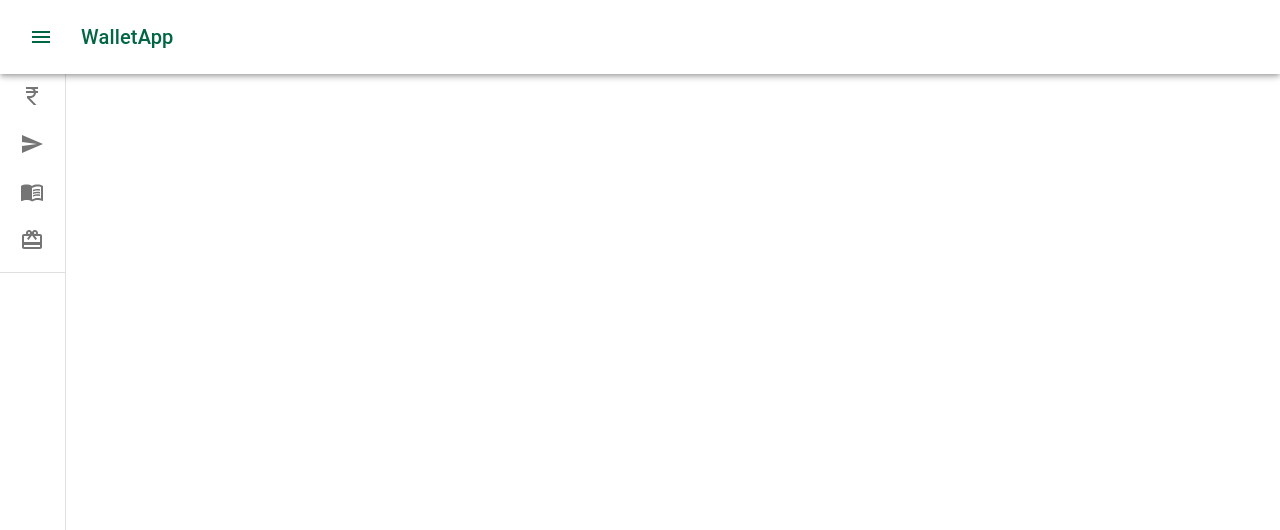
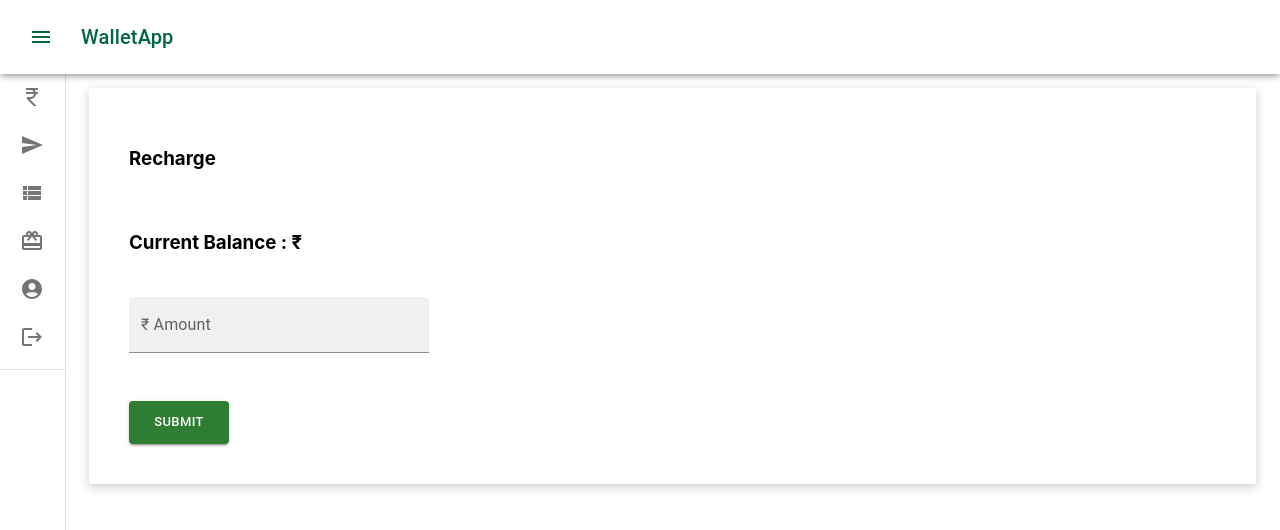
Before and after one commit to Yeshwanthi16/walletapp, a React (Create React App) app: page /dashboard in a window 1280 px wide. Shown: the top 530 px of the page. Built offline with nearby package versions, Linux system fonts and the light colour scheme.

Commit message:
recharge page done

```diff
--- /dev/null
+++ b/src/Page/Styles.js
@@ -0,0 +1,35 @@
+import styled from "styled-components";
+
+export const StyledPageContainer = styled.div`
+  display: flex;
+  flex-direction: column;
+  gap: 18px;
+`;
+export const StyledContainer = styled.div`
+  display: flex;
+  flex: 1;
+  padding: 40px;
+  box-shadow: 0 3px 10px rgb(0 0 0 / 0.2);
+  flex-direction: column;
+  gap: 24px;
+`;
+export const StyledInputFieldContainer = styled.div`
+  display: flex;
+  flex-direction: column;
+  gap: 48px;
+`;
+export const StyledButtonContainer = styled.div`
+  display: flex;
+  justify-content: left;
+`;
+export const StyledProfileCard = styled.div`
+  display: flex;
+  background: #ceefce;
+  max-width: 400px;
+  justify-content: center;
+  align-items: center;
+  text-align: center;
+  padding: 40px 0;
+  flex-direction: column;
+  border-radius: 25px;
+`;
--- a/src/Page/dashboard/index.js
+++ b/src/Page/dashboard/index.js
@@ -23,11 +23,11 @@ import LogoutIcon from "@mui/icons-material/Logout";
 import AccountCircleIcon from "@mui/icons-material/AccountCircle";
 import CurrencyRupeeIcon from "@mui/icons-material/CurrencyRupee";
 import SendIcon from "@mui/icons-material/Send";
-import MenuBookIcon from "@mui/icons-material/MenuBook";
+import ViewListIcon from "@mui/icons-material/ViewList";
 import CardGiftcardIcon from "@mui/icons-material/CardGiftcard";
 import { useTheme } from "@mui/material";
 
-// import { Transfer, Recharge, Statement, Cashback, Profile } from "../index";
+import { Recharge, Transfer } from "../index";
 import { AppBar, Drawer, DrawerHeader } from "./styles";
 import { REACT_APP_API } from "../../constants";
 
@@ -44,13 +44,23 @@ const attributes = [
   },
   {
     title: "Statement",
-    icon: <MenuBookIcon />,
+    icon: <ViewListIcon />,
     option: "statement",
   },
   {
     title: "Cashbacks",
     icon: <CardGiftcardIcon />,
     option: "cashback",
+  },
+  {
+    title: "Account",
+    icon: <AccountCircleIcon />,
+    option: "account",
+  },
+  {
+    title: "Logout",
+    icon: <LogoutIcon />,
+    option: "logout",
   },
 ];
 
@@ -70,7 +80,7 @@ export default function Dashboard() {
     //    <CssBaseline />
     //    <AppBar position="fixed" open={open}></AppBar>
     //  </Box>
-    <Box sx={{ flexGrow: 1 }}>
+    <Box sx={{ display: "flex" }}>
       <AppBar position="fixed" open={open}>
         <Toolbar>
           <IconButton
@@ -98,19 +108,18 @@ export default function Dashboard() {
             )}
           </IconButton>
         </DrawerHeader>
-        {/* <Divider /> */}
+        <Divider />
         <List>
           {attributes.map((item) => {
             return (
-              // <ListItem
-              //   key={item.title}
-              //   disablePadding
-              //   sx={{ display: "block" }}
-              //   onClick={() => setSelectedOption(item?.option)}
-              // >
+              <ListItem
+                key={item.title}
+                disablePadding
+                sx={{ display: "block" }}
+                onClick={() => setSelectedOption(item?.option)}
+              >
                 <ListItemButton
                   sx={{
-                    minHeight: 48,
                     justifyContent: open ? "initial" : "center",
                     px: 2.5,
                   }}
@@ -129,12 +138,20 @@ export default function Dashboard() {
                     sx={{ opacity: open ? 1 : 0 }}
                   />
                 </ListItemButton>
-              // </ListItem>
+              </ListItem>
             );
           })}
         </List>
         <Divider />
       </Drawer>
+      <Box component="main" sx={{ flexGrow: 1, p: 3 }}>
+        <DrawerHeader />
+        {selectedOption === "recharge" && <Recharge />}
+        {selectedOption === "transfer" && <Transfer />}
+        {/* {selectedOption === "statement" && <Statement />}
+        {selectedOption === "cashback" && <Cashback />}
+        {selectedOption === "profile" && <Profile />} */}
+      </Box>
     </Box>
   );
 }
--- /dev/null
+++ b/src/Page/index.js
@@ -0,0 +1,5 @@
+export { Recharge } from "./recharge";
+// export { Statement } from "./statement";
+// export { Cashback } from "./cashback";
+// export { Profile } from "./profile";
+export { Transfer } from "./transfer";
--- /dev/null
+++ b/src/Page/recharge/index.js
@@ -0,0 +1,84 @@
+import { Alert, Button, Snackbar, TextField } from "@mui/material";
+import axios from "axios";
+import { useState } from "react";
+import { useDispatch, useSelector } from "react-redux";
+import { useNavigate } from "react-router-dom";
+import {
+  StyledButtonContainer,
+  StyledContainer,
+  StyledInputFieldContainer,
+} from "../Styles";
+import { REACT_APP_API } from "../../constants";
+
+
+ export const Recharge = () => {
+  const [amount, setAmount] = useState("");
+  const [snackbarMessage, setSnackbarMessage] = useState("");
+  const [snackbarOpen, setSnackbarOpen] = useState(false);
+   const handleSubmit = () => {}
+   const handleSnackbarClose = (event, reason) => {};
+  return (
+    <StyledContainer>
+      <h3>Recharge</h3>
+      <div data-testid="current-balance">
+        <h3 title="balance-field">Current Balance : ₹</h3>
+      </div>
+
+      <StyledInputFieldContainer>
+        <TextField
+          id="filled-basic"
+          label="₹ Amount"
+          variant="filled"
+          sx={{ maxWidth: "300px" }}
+          type="number"
+          value={amount}
+          onChange={(event) => setAmount(event.target.value)}
+        />
+        <StyledButtonContainer>
+          <Button
+            title="submit-button"
+            variant="contained"
+            color="success"
+            size="small"
+            sx={{ width: "100px", padding: "10px 0" }}
+            // label="submit-button"
+            onClick={handleSubmit}
+          >
+            Submit
+          </Button>
+        </StyledButtonContainer>
+      </StyledInputFieldContainer>
+      {snackbarMessage === "Wallet recharged successfully with cashback" ? (
+        <Snackbar
+          open={snackbarOpen}
+          autoHideDuration={6000}
+          onClose={handleSnackbarClose}
+        >
+          <Alert
+            onClose={handleSnackbarClose}
+            severity="success"
+            sx={{ width: "100%" }}
+          >
+            {snackbarMessage}
+          </Alert>
+        </Snackbar>
+      ) : (
+        snackbarMessage && (
+          <Snackbar
+            open={snackbarOpen}
+            autoHideDuration={6000}
+            onClose={handleSnackbarClose}
+          >
+            <Alert
+              onClose={handleSnackbarClose}
+              severity="error"
+              sx={{ width: "100%" }}
+            >
+              {snackbarMessage}
+            </Alert>
+          </Snackbar>
+        )
+      )}
+    </StyledContainer>
+  );
+};
--- /dev/null
+++ b/src/Page/transfer/index.js
@@ -0,0 +1,27 @@
+import { Alert, Button, Snackbar, TextField } from "@mui/material";
+import axios from "axios";
+import { useState } from "react";
+import { useDispatch, useSelector } from "react-redux";
+import { useNavigate } from "react-router-dom";
+import {
+  StyledButtonContainer,
+  StyledContainer,
+  StyledInputFieldContainer,
+} from "../Styles";
+import { REACT_APP_API } from "../../constants";
+
+
+export const Transfer = () => {
+
+    return (
+     <StyledContainer>
+      <h3>Transfer</h3>
+      <div>
+        <h3>
+          Current Balance{"    :     ₹ "}
+          {/* {data?.user?.walletBalance?.toFixed(2)} */}
+        </h3>
+      </div>
+      </StyledContainer>
+    );
+}
```
